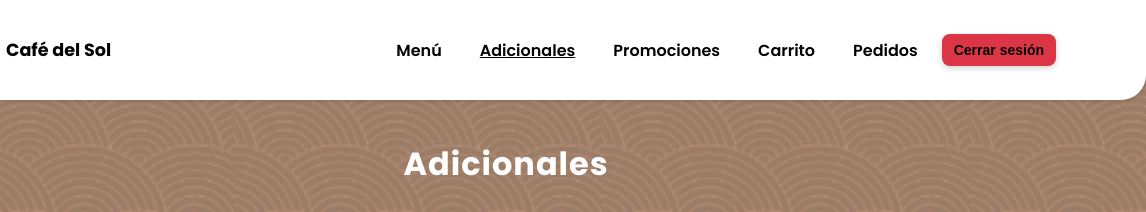
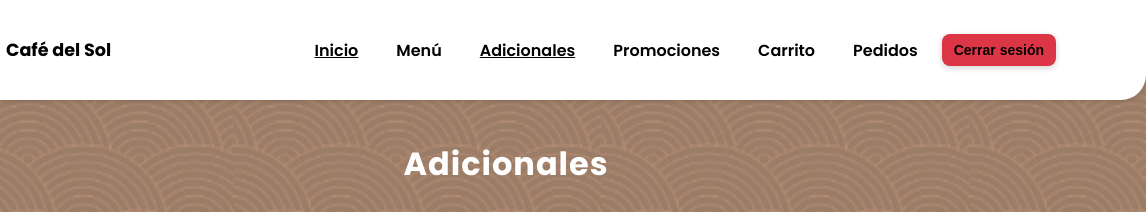
Before and after one commit to salasplazaadryluz-prog/caf-del-sol, a website: page public/adicionales.html in a window 1280 px wide. Shown: the top 212 px of the page, 134-1280 px from the left. Drawn offline with Linux system fonts and the light colour scheme; no server answers; sample sign-in values are in the browser's storage.

Commit message:
enlace a inicio

```diff
--- a/public/adicionales.html
+++ b/public/adicionales.html
@@ -19,6 +19,7 @@
       </div>
 
       <nav>
+         <a href="/inicio.html" class="active">Inicio</a>
         <a href="/menu.html">Menú</a>
         <a href="/adicionales.html" class="active">Adicionales</a>
         <a href="/promos.html">Promociones</a>
```
Also changed, not shown: public/admin.html (+1 -0 lines), public/carrito.html (+1 -0 lines), public/menu.html (+1 -0 lines), public/promos.html (+1 -0 lines).
